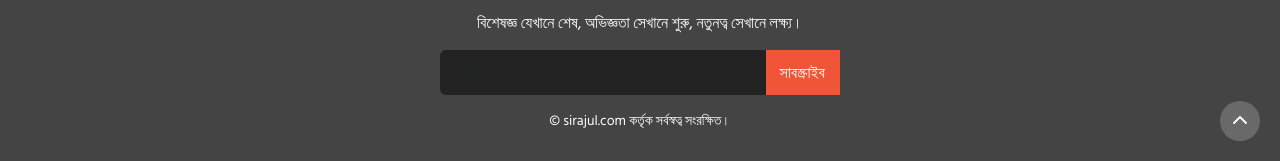
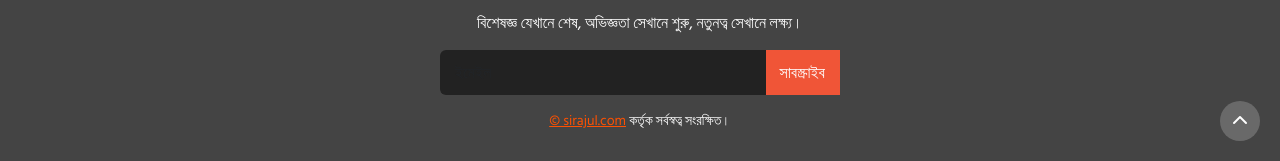
Before and after one commit to safaitulsefat/blog, a plain HTML site: page blog.html in a window 1280 px wide. Shown: the part 1179-1340 px from the top of the page. Drawn offline with nearby package versions, Linux system fonts and the light colour scheme.

```diff
--- a/blog.html
+++ b/blog.html
@@ -264,7 +264,7 @@
 
             <!-- Copyright -->
             <div class="copyright">
-                © sirajul.com কর্তৃক সর্বস্বত্ব সংরক্ষিত।
+                <a href="" style="color: #fd5102;;">© sirajul.com</a> কর্তৃক সর্বস্বত্ব সংরক্ষিত।
             </div>
         </div>
 
```
Also changed, not shown: index.html (+1 -1 lines), photograpy.html (+1 -1 lines), tour.html (+1 -1 lines).
